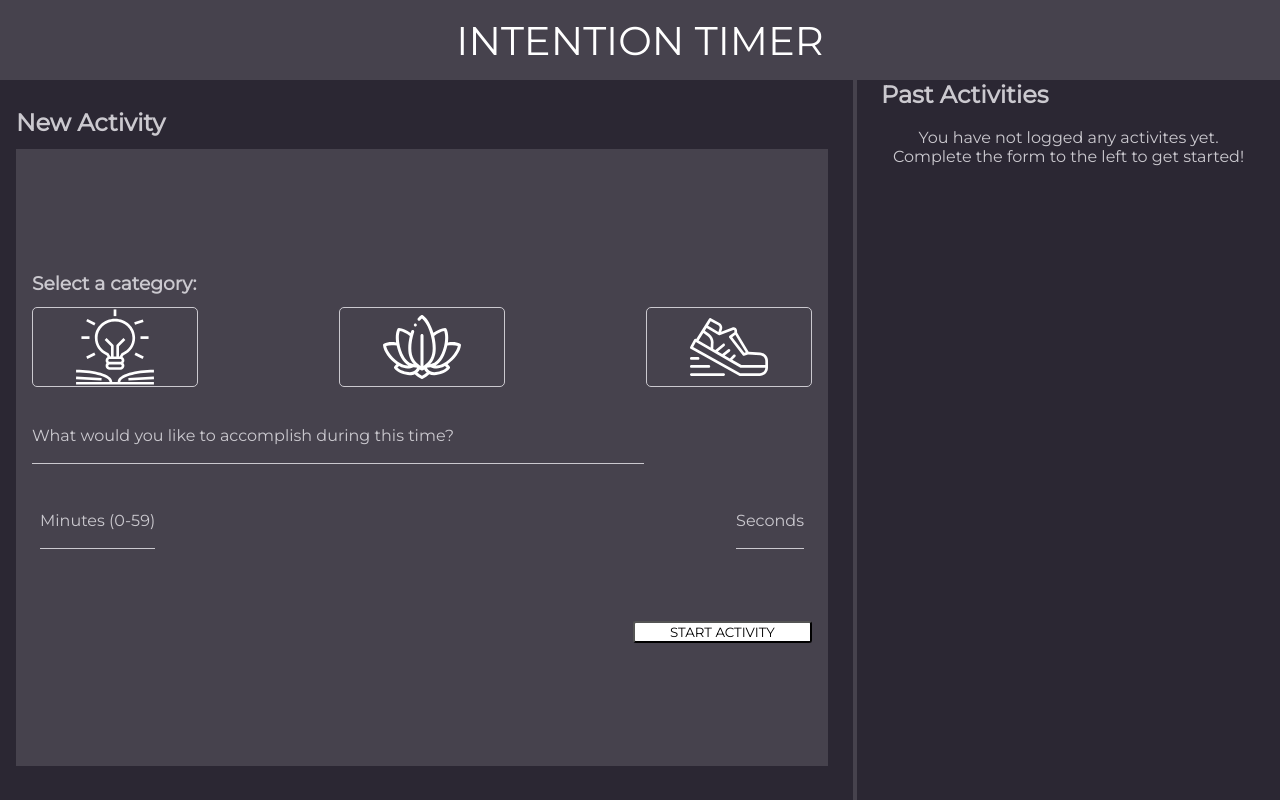
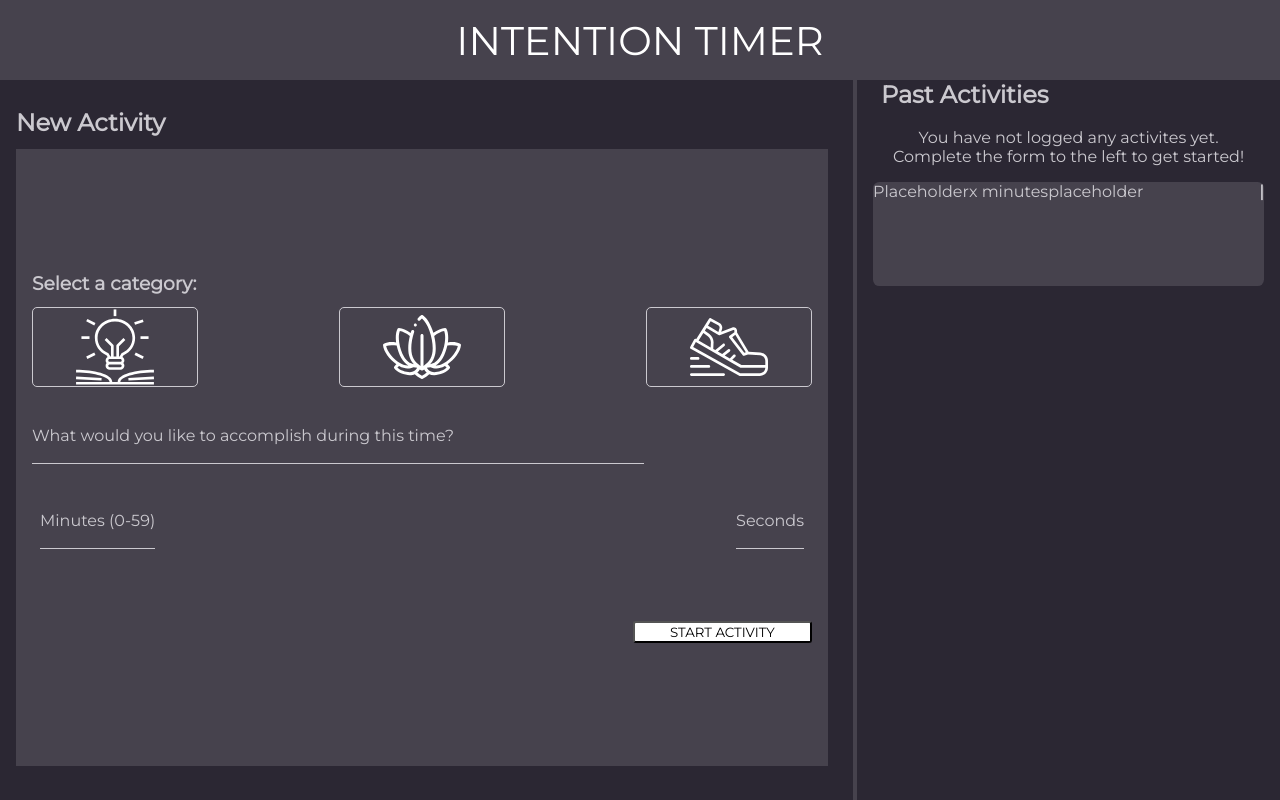
Before and after one commit to emorendorff/intention-timer, a plain HTML site: page index.html in a window 1280 px wide. Drawn offline with Linux system fonts and the light colour scheme.

Commit message:
Add logged activity cards to html and style

```diff
--- a/index.html
+++ b/index.html
@@ -84,6 +84,16 @@
         <h2 class="past-text">Past Activities</h2><br>
         <p class="empty-activites">You have not logged any activites yet.</p>
         <p class="empty-activites">Complete the form to the left to get started!</p>
+        <div class="card-holder">
+          <div class="log-cards">
+            <p class="category-card">Placeholder</p>
+            <p class="time-card">x minutes</p>
+            <p class="describe-card">placeholder</p>
+          </div>
+        <div class="color-div-container">
+          <p class="little-color">|</p>
+        </div>
+      </div>
       </aside>
     </section>
 
--- a/main.js
+++ b/main.js
@@ -183,6 +183,41 @@ function showElement(element) {
   element.classList.remove('hidden');
 }
 
+//alert removed upon timer completing
+//var startComplete = document.querySelector('.start-complete')
+// startComplete.innerHTML = 'Complete'
+//
+//
+//HTML
+  <section class="log-cards">
+    <p class="category-card">Placeholder</p>
+    corrisponding shape color??? just a box section?
+    <p class="time-card">x minutes</p>
+    <p class="describe-card">placeholder</p>
+//</section>
+
+//global variables
+// pastActivities = [] THIS IS THE DATA MODEL
+
+//event listener on click of logbtn
+
+//recentActivity = new Activity(this.category, inputBoxDescription.value, inputBoxMinutes.value, inputBoxMinutes.value);
+//store as returned object into an array
+
+
+
+//takes instanstiation of the activity class and innerHTML
+// `<p class="category-card">${this.category}</p>
+// <p class="time-card">${this.minutes}</p>
+// <p class="describe-card">${this.description}</p>`
+
+//then applies css classes to them
+
+
+//corrisponding shape color??? just a box section?
+
+
+
 //ems eyes and ems eyes only
 //create a function with 3 if statements that is within the submit event handler
 //function colorTimer() {
--- a/styles.css
+++ b/styles.css
@@ -147,6 +147,30 @@ input[type="submit"] {
   height: 10vh;
 }
 
+.card-holder {
+  display: flex;
+  justify-content: space-between;
+  background-color: #46424D;
+  margin: 1.25vw;
+  height: 13vh;
+  border-radius: .5vw;
+}
+
+.color-div-container {
+  display: flex;
+  justify-content: flex-end;
+}
+
+.log-cards {
+  display: flex;
+}
+
+.little-color {
+  color:#CBC9CF;
+  font-weight: bolder;
+
+}
+
 /* look into pseudoproperties - wont be :hover,
 this will likely just be .study-btn-active
 class seclector with same props, diff url which
```
